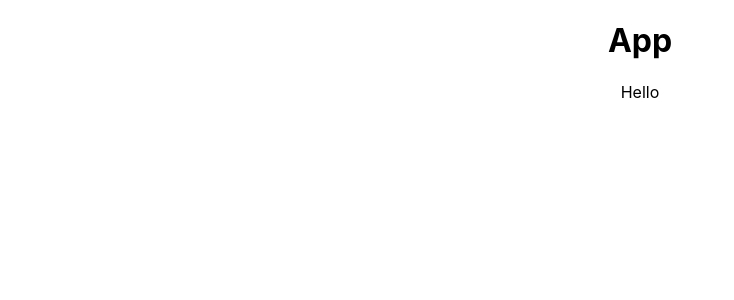
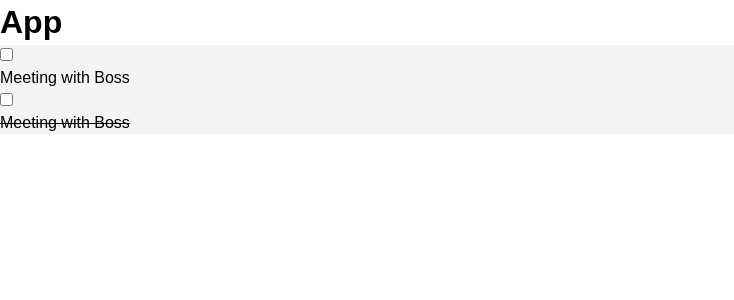
Before and after one commit to niravjdn/React-to-do, a React (Create React App) app: page / in a window 1280 px wide. Shown: the top 300 px of the page, without its empty margins (0-734 px from the left). Built offline with nearby package versions, Linux system fonts and the light colour scheme.

Commit message:
Added Check Uncheck functionality

```diff
--- a/package.json
+++ b/package.json
@@ -30,5 +30,8 @@
       "last 1 firefox version",
       "last 1 safari version"
     ]
+  },
+  "devDependencies": {
+    "eslint-plugin-react": "^7.19.0"
   }
 }
--- a/src/App.css
+++ b/src/App.css
@@ -1,38 +1,32 @@
-.App {
-  text-align: center;
+* {
+    box-sizing: border-box;
+    margin: 0;
+    padding: 0;
 }
 
-.App-logo {
-  height: 40vmin;
-  pointer-events: none;
+body {
+    font-family: Arial, Helvetica, sans-serif;
+    line-height: 1.4;
 }
 
-@media (prefers-reduced-motion: no-preference) {
-  .App-logo {
-    animation: App-logo-spin infinite 20s linear;
-  }
+a {
+    color: #333;
+    text-decoration: none;
 }
 
-.App-header {
-  background-color: #282c34;
-  min-height: 100vh;
-  display: flex;
-  flex-direction: column;
-  align-items: center;
-  justify-content: center;
-  font-size: calc(10px + 2vmin);
-  color: white;
+.container {
+    padding: 0 1rem;
 }
 
-.App-link {
-  color: #61dafb;
+.btn {
+    display: inline-block;
+    border: none;
+    background: #555;
+    color: #fff;
+    padding: 7px 20px;
+    cursor: pointer;
 }
 
-@keyframes App-logo-spin {
-  from {
-    transform: rotate(0deg);
-  }
-  to {
-    transform: rotate(360deg);
-  }
+.btn:hover {
+    background: #666;
 }
--- a/src/App.js
+++ b/src/App.js
@@ -1,14 +1,44 @@
-import React from "react";
+import React, { Component } from "react";
 import "./App.css";
 import Todos from "./components/Todos";
 
-function App() {
-  return (
-    <div className="App">
-      <h1>App</h1>
-      <Todos />
-    </div>
-  );
+class App extends Component {
+  state = {
+    todos: [
+      {
+        id: 1,
+        title: "Meeting with Boss",
+        completed: false
+      },
+      {
+        id: 2,
+        title: "Meeting with Boss",
+        completed: true
+      }
+    ]
+  }
+
+  markComplete = (id) => {
+    this.setState(
+       {todos : this.state.todos.map( (todo) => {
+        if(todo.id === id){
+          todo.completed = !todo.completed;
+        }
+
+         return todo;
+       })
+      });
+  }
+
+  render() {
+    console.log(this.state.todos);
+    return (
+      <div className="App">
+        <h1>App</h1>
+        <Todos todos={this.state.todos} markComplete={this.markComplete} />
+      </div>
+    );
+  }
 }
 
 export default App;
--- /dev/null
+++ b/src/components/TodoItem.jsx
@@ -0,0 +1,32 @@
+import React, { Component } from 'react'
+import PropTypes from "prop-types"
+
+
+export class TodoItem extends Component {
+
+    getStyle = () => {
+            return {
+                background : '#f4f4f4',
+                borderbottom : '1px #ccc dotted',
+                textDecoration : this.props.todo.completed ?  'line-through' : 'None'
+            }
+    }
+
+    render() {
+        const {id, title} = this.props.todo;
+        return (
+            <div style={this.getStyle()}>
+                <input type="checkbox" onChange={this.props.markComplete.bind(this, id)} ></input>
+                <p>{title}</p>
+            </div>
+        )
+    }
+}
+
+
+
+TodoItem.proptype = {
+    todo : PropTypes.object.isRequired
+}
+
+export default TodoItem
--- a/src/components/Todos.jsx
+++ b/src/components/Todos.jsx
@@ -1,10 +1,22 @@
 import React, { Component } from "react";
+import TodoItem from "./TodoItem"
+import PropTypes from "prop-types"
 
 class Todos extends Component {
-  state = {};
-  render() {
-    return <div>Hello</div>;
-  }
+    state = {};
+
+    render() {
+        console.log(this.props.todos);
+        return this.props.todos.map((todo) => (
+            <TodoItem key={todo.id} todo={todo} markComplete={this.props.markComplete} />
+        ));
+    }
+}
+
+
+
+Todos.propTypes = {
+    todos : PropTypes.array.isRequired
 }
 
 export default Todos;
```
